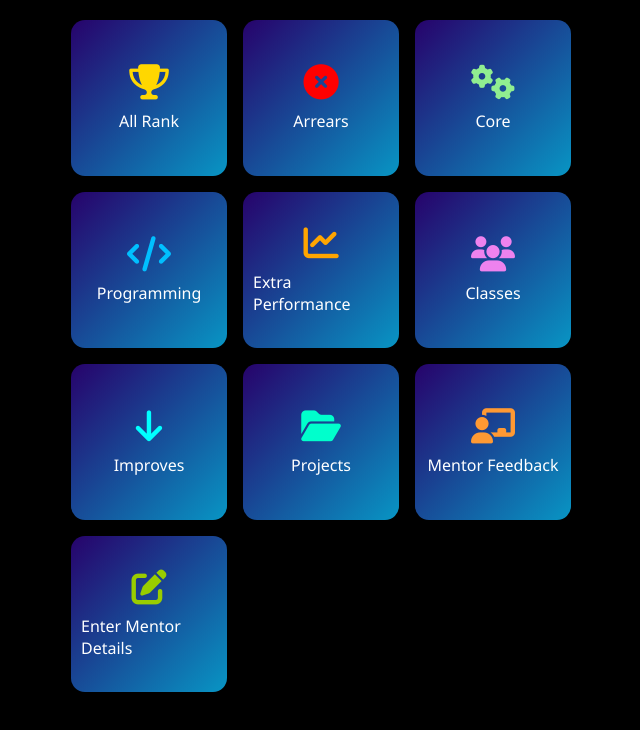
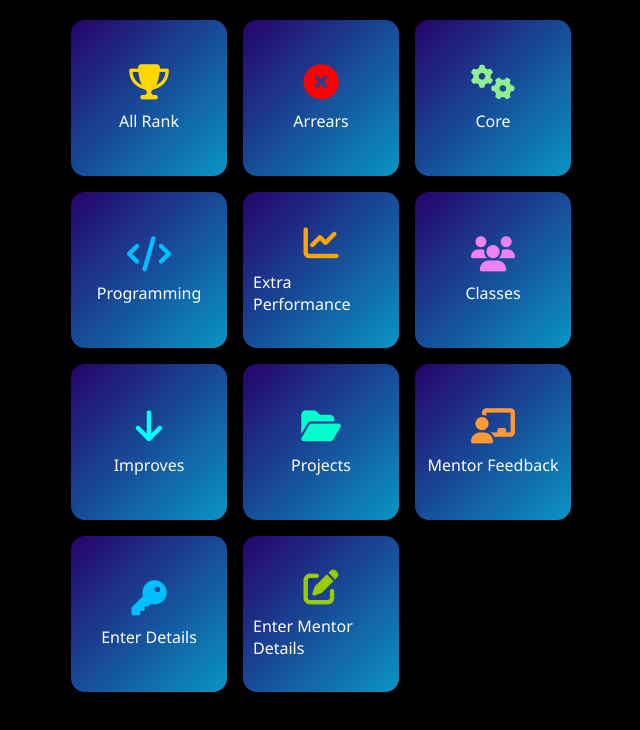
Before and after one commit to looklikeearn/ugyftrd67t6t7r576, a plain HTML site: page index.html in a window 1280 px wide. Shown: the whole page, without its empty margins (319-959 px from the left). Drawn offline with Linux system fonts and the light colour scheme.

Commit message:
Update index.html

```diff
--- a/index.html
+++ b/index.html
@@ -93,7 +93,6 @@
     <i class="fas fa-arrow-down" style="color: cyan;"></i>
     Improves
   </a>
-
   <a href="project.html" class="btn" title="View Projects">
     <i class="fas fa-folder-open" style="color: #00ffcc;"></i>
     Projects
@@ -102,11 +101,18 @@
     <i class="fas fa-chalkboard-teacher" style="color: #ff9933;"></i>
     Mentor Feedback
   </a>
+
+  <a href="enterpass.html" class="btn" title="Enter Details">
+    <i class="fas fa-key" style="color: #00bfff;"></i>
+    Enter Details
+  </a>
+
   <a href="mentor.html" class="btn" title="Enter Mentor Details">
     <i class="fas fa-edit" style="color: #99cc00;"></i>
     Enter Mentor Details
   </a>
 </div>
 
+
 </body>
 </html>
```
Lines whose indentation alone changed are shown as unchanged.
